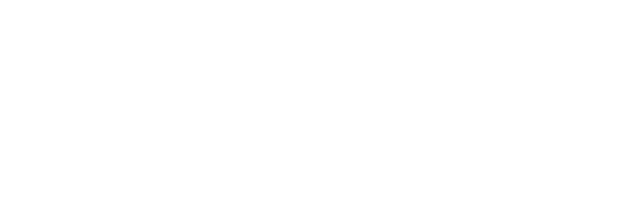
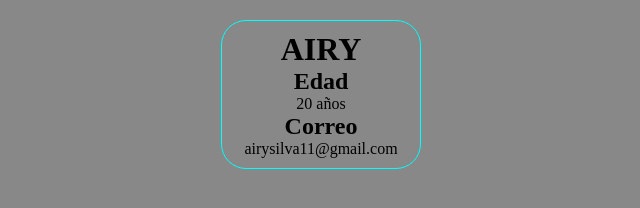
Before and after one commit to Airy-Dev6/gitParte2, a plain HTML site: page index.html in a window 1280 px wide. Shown: the whole page, without its empty margins (319-959 px from the left). Drawn offline with Linux system fonts and the light colour scheme.

Commit message:
add card-airy

```diff
--- a/css/style.css
+++ b/css/style.css
@@ -0,0 +1,17 @@
+* {
+    margin: 0;
+    background-color:#888;
+    box-sizing: border-box;
+}
+div.container {
+    display: flex;
+    justify-content: center;
+}
+div.card-airy {
+    margin: 20px 10px;
+    padding: 10px 10px;
+    border-radius: 25px;
+    text-align: center;
+    border: 1px solid cyan;
+    width: 200px;
+}
--- a/index.html
+++ b/index.html
@@ -3,10 +3,25 @@
 <head>
     <meta charset="UTF-8">
     <meta name="viewport" content="width=device-width, initial-scale=1.0">
-    <link rel="stylesheet" href="/gitParte2/css/style.css">
+    <link rel="stylesheet" href="css/style.css">
     <title>Document</title>
 </head>
 <body>
+    <div class="container">
+        <div class="card-airy">
+            <div>
+                <h1>AIRY</h1>
+            </div>
+            <div>
+                <h2>Edad</h2>
+                <p>20 años</p>
+            </div>
+            <div>
+                <h2>Correo</h2>
+                <p>airysilva11@gmail.com</p>
+            </div>
+        </div>
+    </div>
 
 </body>
 </html>
```
